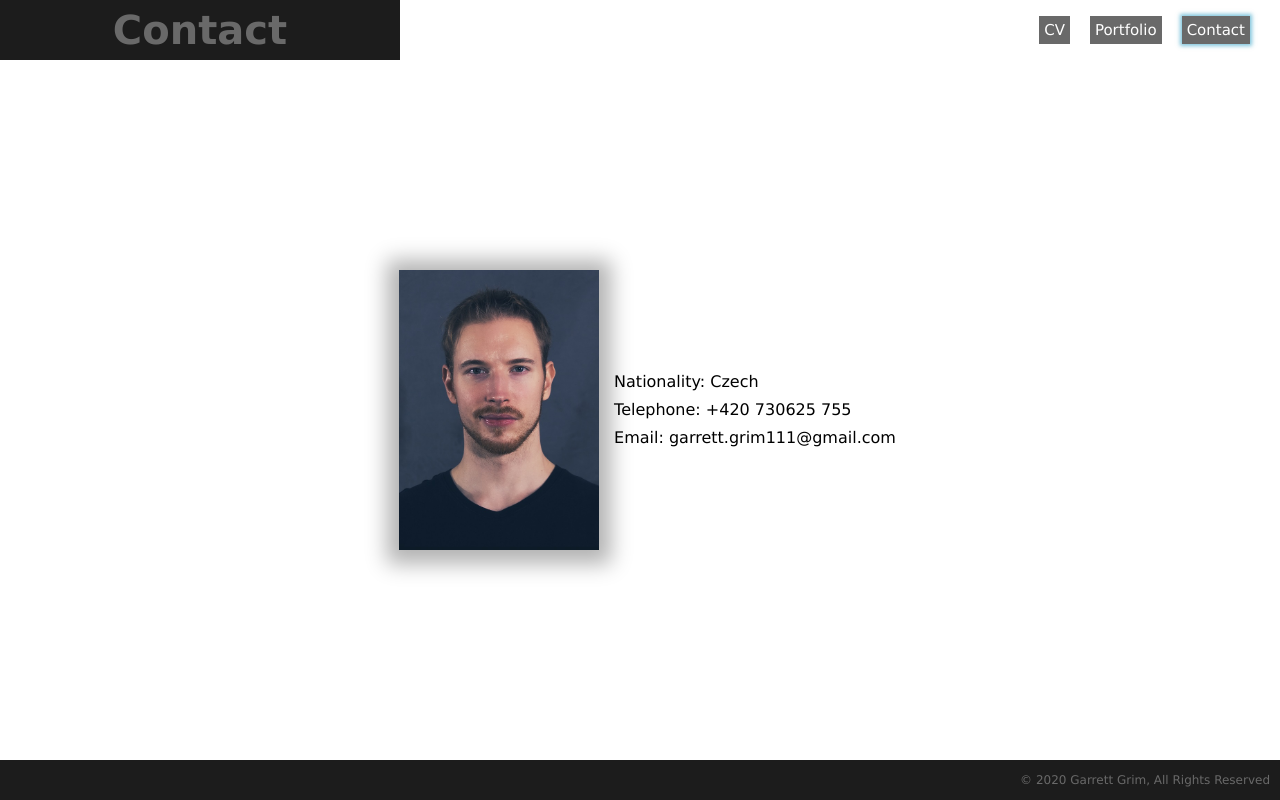
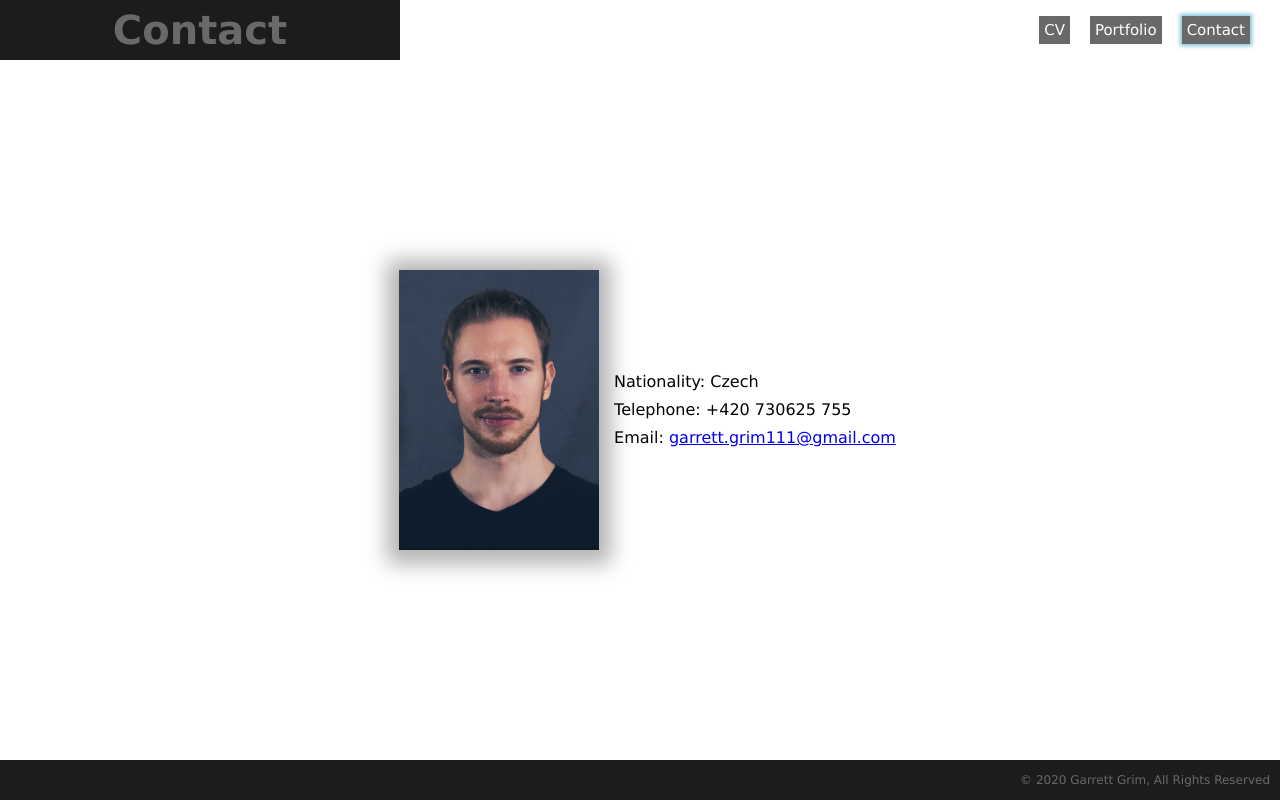
Before and after one commit to GarrettGrim111/virtual-resume, a React (Create React App) app: page /contact in a window 1280 px wide. Built offline with nearby package versions, Linux system fonts and the light colour scheme.

Commit message:
update icons

```diff
--- a/src/pages/contact.component.jsx
+++ b/src/pages/contact.component.jsx
@@ -16,7 +16,10 @@ const Contact = () => {
           <Info>
             Nationality: Czech <br />
             Telephone: +420 730625 755 <br />
-            Email: garrett.grim111@gmail.com
+            Email:{" "}
+            <a href="mailto:garrett.grim111@gmail.com">
+              garrett.grim111@gmail.com
+            </a>
           </Info>
         </Holder>
       </Holder2>
--- a/src/pages/cv.component.jsx
+++ b/src/pages/cv.component.jsx
@@ -9,6 +9,7 @@ import {
 } from "react-icons/fa";
 
 import { Wrapper, Header, Title, SubTitle, Bold } from "../styles";
+import { IconContext } from "react-icons";
 
 const CVPage = () => {
   return (
@@ -20,6 +21,7 @@ const CVPage = () => {
       <Navigation />
 
       <Holder>
+        <IconContext.Provider value={{ className: "react-icons" }}>
           <UpperHolder>
             <Education>
               <SubTitle>
@@ -37,8 +39,8 @@ const CVPage = () => {
                 2008-2012 Business Academy in Veselí nad Moravou, major IT in
                 Economics
               </Bold>{" "}
-            Graduation from the economy, bookkeeping and computer science with a
-            focus on graphics software.
+              Graduation from the economy, bookkeeping and computer science with
+              a focus on graphics software.
             </Education>
 
             <Languages>
@@ -50,8 +52,8 @@ const CVPage = () => {
               <Bold>Spanish</Bold>- Elementary proficiency (Diploma of knowledge
               of Spanish language)
               <br />
-            <Bold>English</Bold> - Full professional proficiency (Oxford Online
-            Placement Test level C1)
+              <Bold>English</Bold> - Full professional proficiency (Oxford
+              Online Placement Test level C1)
               <br />
               <Bold>Russian</Bold> - Passive
             </Languages>
@@ -80,13 +82,14 @@ const CVPage = () => {
               </SubTitle>
               I am an active individual, I like fitness, running, meditation.{" "}
               <br />
-            Books, anime, science fiction and fantasy movies, if I have time, I
-            play on the computer.
+              Books, anime, science fiction and fantasy movies, if I have time,
+              I play on the computer.
               <br /> I like to cook (#kitchenAlchemy).
               <br /> Music from Rock, Metal to classical Jazz from 40s-60s and
               80s.
             </Interests>
           </LowerHolder>
+        </IconContext.Provider>
       </Holder>
     </Wrapper>
   );
@@ -106,6 +109,10 @@ const Holder = styled.div`
   justify-content: center;
   margin-top: 50px;
 
+  .react-icons {
+    margin: 0 10px;
+  }
+
   @media (max-width: 800px) {
     display: unset;
     margin-top: 90px;
@@ -123,7 +130,6 @@ const LowerHolder = styled.div`
   display: flex;
   flex-wrap: wrap;
   justify-content: space-around;
-
 `;
 
 const Education = styled.div`
@@ -136,7 +142,6 @@ const Education = styled.div`
   @media (max-width: 800px) {
     flex: 100%;
     max-width: 600px;
-
   }
 `;
 
@@ -150,7 +155,6 @@ const Languages = styled.div`
   @media (max-width: 800px) {
     flex: 100%;
     max-width: 600px;
-
   }
 `;
 const Tools = styled.div`
@@ -163,7 +167,6 @@ const Tools = styled.div`
   @media (max-width: 800px) {
     flex: 100%;
     max-width: 600px;
-
   }
 `;
 
@@ -177,7 +180,6 @@ const Interests = styled.div`
   @media (max-width: 800px) {
     flex: 100%;
     max-width: 600px;
-
   }
 `;
 
```
Lines whose indentation alone changed are shown as unchanged.
